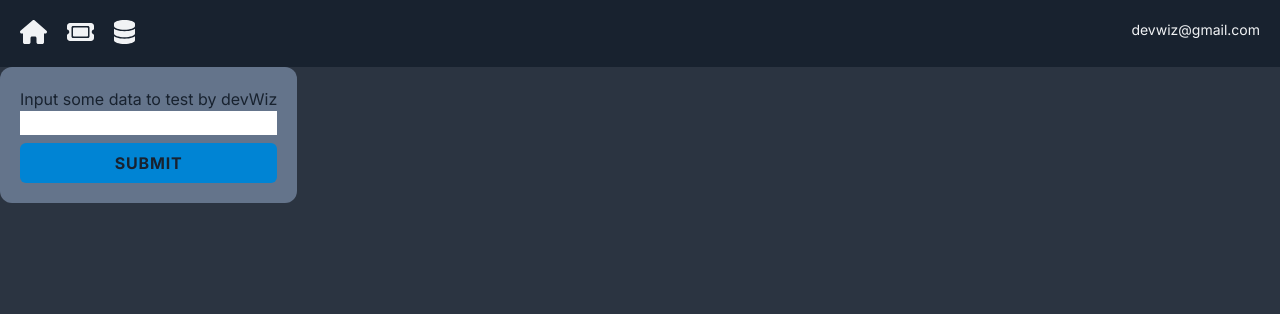
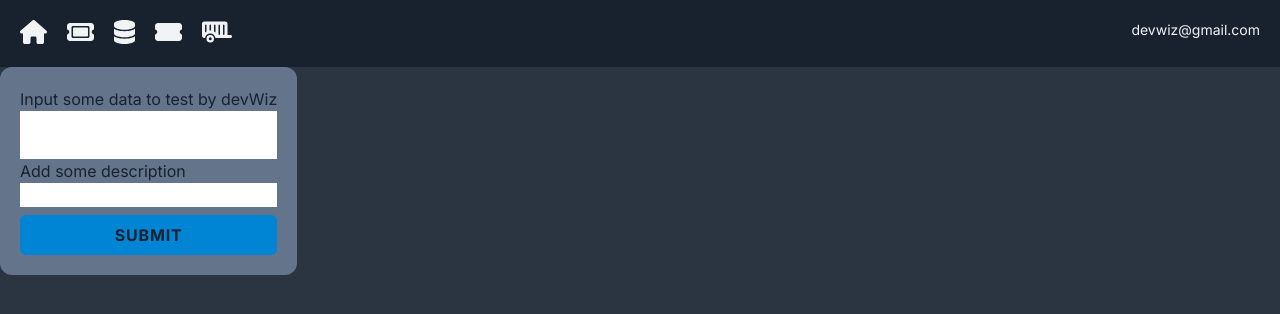
Before and after one commit to mdabdulaziztanvir/ticketingApp, a Next.js app: page /testdata in a window 1280 px wide. Shown: the top 314 px of the page. Built offline with nearby package versions, Linux system fonts and the light colour scheme.

Commit message:
correction added

```diff
--- a/app/(components)/Nav.jsx
+++ b/app/(components)/Nav.jsx
@@ -2,6 +2,8 @@ import {
   faDatabase,
   faHome,
   faTicket,
+  faTicketSimple,
+  faTrailer,
 } from "@fortawesome/free-solid-svg-icons";
 import { FontAwesomeIcon } from "@fortawesome/react-fontawesome";
 import Link from "next/link";
@@ -20,6 +22,12 @@ const Nav = () => {
         <Link href="/testdata">
           <FontAwesomeIcon icon={faDatabase} className="icon" />
         </Link>
+        <Link href="/testdatas">
+          <FontAwesomeIcon icon={faTicketSimple} className="icon" />
+        </Link>
+        <Link href="/trial">
+          <FontAwesomeIcon icon={faTrailer} className="icon" />
+        </Link>
       </div>
       <div className="text-default-text">
         <p>devwiz@gmail.com</p>
--- a/app/(components)/TestData.jsx
+++ b/app/(components)/TestData.jsx
@@ -7,6 +7,7 @@ const TestData = () => {
 
   const startingTestData = {
     title: "",
+    description: "",
   };
   // default value need to  assign here
   const [testData, setTestdata] = useState(startingTestData);
@@ -20,7 +21,7 @@ const TestData = () => {
   };
   const handleSubmit = async (e) => {
     e.preventDefault();
-    const res = await fetch("api/TestDatas", {
+    const res = await fetch("/api/TestDatas", {
       method: "POST",
       body: JSON.stringify({
         testData,
@@ -31,7 +32,7 @@ const TestData = () => {
       throw new Error("faild to send data to database");
     }
     router.refresh();
-    router.push("/");
+    router.push("/testdatas");
   };
   return (
     <div className="text-nav flex ">
@@ -49,6 +50,23 @@ const TestData = () => {
           value={testData.title}
           required={true}
         />
+        <input
+          type="text"
+          name="title2"
+          id="title2"
+          onChange={handleChange}
+          value={testData.title2}
+          required={true}
+        />
+        <label>Add some description</label>
+        <input
+          type="text"
+          id="description"
+          name="description"
+          onChange={handleChange}
+          value={testData.description}
+          required={true}
+        />
         <input type="submit" className="btn mt-2" />
       </form>
     </div>
--- a/app/(models)/testdata.js
+++ b/app/(models)/testdata.js
@@ -1,5 +1,5 @@
 import mongoose, { Schema } from "mongoose";
-import dotenv from 'dotenv';
+import dotenv from "dotenv";
 
 // Load environment variables from .env file
 dotenv.config();
@@ -12,12 +12,15 @@ mongoose.Promise = global.Promise;
 const testDataSchema = new Schema(
   {
     title: String,
+    title2: String,
+    description: String,
   },
   {
     timestamps: true,
   }
 );
 
-const TestData = mongoose.models.TestData || mongoose.model("TestData", testDataSchema)
+const TestData =
+  mongoose.models.TestData || mongoose.model("TestData", testDataSchema);
 
 export default TestData;
--- a/app/api/TestDatas/route.js
+++ b/app/api/TestDatas/route.js
@@ -18,8 +18,8 @@ export async function POST(req) {
 
 export async function GET() {
   try {
-    const testdata = await TestData.find();
-    return NextResponse.json({ testdata }, { status: 200 });
+    const testDatas = await TestData.find();
+    return NextResponse.json({ testDatas }, { status: 200 });
   } catch (error) {
     return NextResponse.json({ message: "Error", error }, { status: 500 });
   }
--- a/app/page.jsx
+++ b/app/page.jsx
@@ -13,27 +13,15 @@ const getTickets = async () => {
   }
 };
 
-const getTestData = async () => {
-  try {
-    const res = await fetch("http://localhost:3000/api/TestDatas", {
-      cache: "no-cache",
-    });
-    return res.json();
-  } catch (error) {
-    console.error("test data failed to fetch", error);
-    throw error;
-  }
-};
-
 const Dashboard = async () => {
   const { tickets } = await getTickets();
   //  by category need to shown them
-  const { dataOfTests } = await getTestData();
-
+  console.log(tickets);
   const uniqueCategories = [
     ...new Set(tickets?.map(({ category }) => category)),
   ];
   return (
+    <>
       <div className="p-5">
         <div>
           {tickets &&
@@ -55,12 +43,8 @@ const Dashboard = async () => {
             ))}
         </div>
         {/* added my titles */}
-      {/* <div>
-        {dataOfTests.map((dataOfTest, index) => {
-          <h2 key={index}>{dataOfTest.title}</h2> }
-        )}
-      </div> */}
       </div>
+    </>
   );
 };
 
--- /dev/null
+++ b/app/testdatas/page.jsx
@@ -0,0 +1,41 @@
+"use client";
+import React, { useState, useEffect } from "react";
+
+const TestDatas = () => {
+  const [dataOfTests, setDataOfTests] = useState([]);
+
+  useEffect(() => {
+    const fetchData = async () => {
+      try {
+        const res = await fetch("http://localhost:3000/api/TestDatas", {
+          cache: "no-cache",
+        });
+        // const testData = await res.json();
+        // setDataOfTests(testData.testdata);
+        const {testdata} = await res.json(); //eta database er name er moto hote hobe or
+        console.log(testdata);
+        setDataOfTests(testdata);
+      } catch (error) {
+        console.error("Test data failed to fetch", error);
+      }
+    };
+
+    fetchData();
+  }, []);
+
+  return (
+    <div>
+      <div className="flex  gap-5 ">
+        {dataOfTests.map((dataOfTest, index) => (
+          <div className="flex flex-col gap-5 bg-card-hover" key={index}>
+            <h2>{dataOfTest.title}</h2>
+            <h2>{dataOfTest.title2}</h2>
+            <p>{dataOfTest.description}</p>
+          </div>
+        ))}
+      </div>
+    </div>
+  );
+};
+
+export default TestDatas;
--- /dev/null
+++ b/app/trial/page.jsx
@@ -0,0 +1,33 @@
+import React from "react";
+
+const getTestDatas = async () => {
+  try {
+    const res = await fetch("http://localhost:3000/api/TestDatas", {
+      cache: "no-cache",
+    });
+    return res.json();
+    // const dataToSee = await res.json();
+
+    // console.log(dataToSee);
+  } catch (error) {
+    console.log("error", error);
+  }
+};
+
+const Trial = async () => {
+  const { testDatas }  = await getTestDatas();
+
+  return (
+    <div>
+      {testDatas?.map((item, index) => (
+        <div key={index}>
+          <h2>{item.title}</h2>
+          <h2>{item.title2}</h2>
+          <p>{item.description}</p>
+        </div>
+      ))}
+    </div>
+  );
+};
+
+export default Trial;
```
Also changed, not shown: 2 other files (tests, documents, lock files or other folders). Lines whose indentation alone changed are shown as unchanged.
